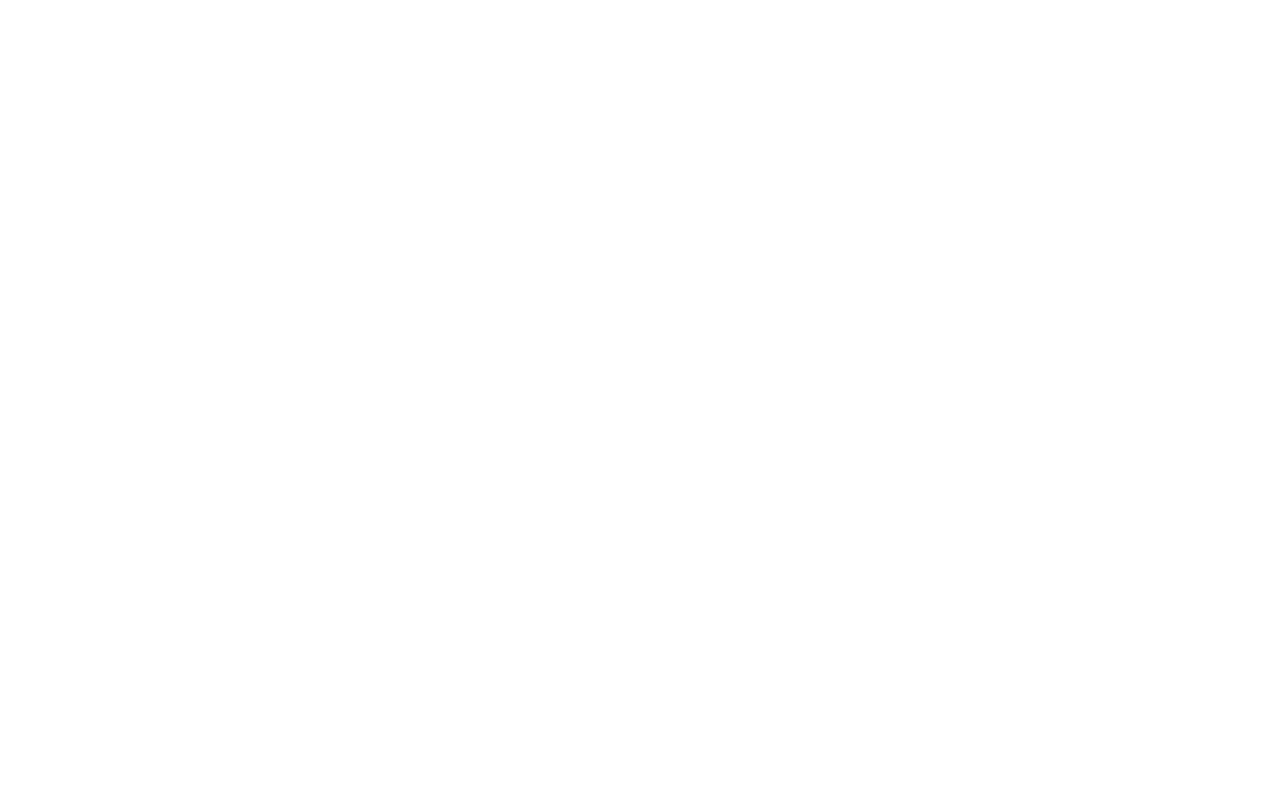
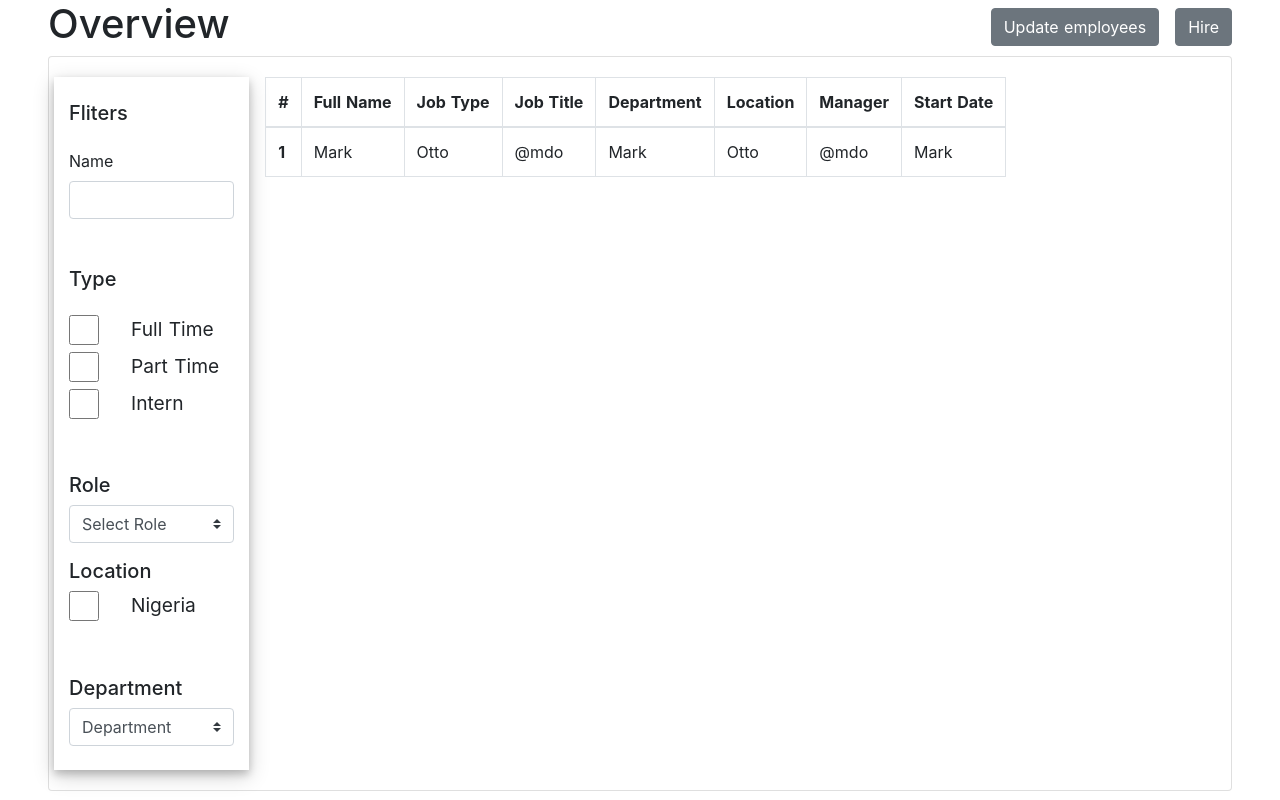
Before and after one commit to henrylutina/hamlet, a Nuxt app: page /allEmployees in a window 1280 px wide. Before the commit this address had no page. Built offline with nearby package versions, Linux system fonts and the light colour scheme.

Commit message:
first commit

```diff
--- a/nuxt.config.js
+++ b/nuxt.config.js
@@ -22,7 +22,8 @@
       { hid: 'description', name: 'description', content: process.env.npm_package_description || '' }
     ],
     link: [
-      { rel: 'icon', type: 'image/x-icon', href: '/favicon.ico' }
+      { rel: 'icon', type: 'image/x-icon', href: '/favicon.ico' },
+      { rel: 'stylesheet', href: 'https://stackpath.bootstrapcdn.com/font-awesome/4.7.0/css/font-awesome.min.css' },
     ]
   },
   /*
--- /dev/null
+++ b/pages/allEmployees.vue
@@ -0,0 +1,135 @@
+<template>
+    <div class="pr-5 pl-5">
+            <div class="row borderShow">
+                <div class="col-sm-3">
+                    <h1>Overview</h1>
+                </div>
+                <div class="col-sm-9 pt-2">
+                    <div class="float-right">
+                         <div class="btn btn-secondary">Update employees</div>
+                        <div class="btn btn-secondary l-left">Hire</div>
+                    </div>
+
+                </div>
+            </div>
+            <div class="card">
+                <div class="card-body">
+                    <div class="row">
+                        <div class="col-sm-2 pt-4 pb-4 add-border">
+                            <h5>Fliters</h5>
+                            <label class="mt-3">Name</label>
+                            <input type="search" class="form-control" name="" id="">
+
+                            <h5 class="mt-5">Type</h5>
+                            <div class="d-flex mt-4">
+                                <div>
+                                    <input type="checkbox" name="" class="" id="">
+                                </div>
+                                <div class="l-left-1">
+                                    <label class="check-1">Full Time</label>
+                                </div>
+                            </div>
+                             <div class="d-flex">
+                                <div>
+                                    <input type="checkbox" name="" class="" id="">
+                                </div>
+                                <div class="l-left-1">
+                                    <label class="check-1">Part Time</label>
+                                </div>
+                            </div>
+                             <div class="d-flex">
+                                <div>
+                                    <input type="checkbox" name="" class="" id="">
+                                </div>
+                                <div class="l-left-1">
+                                    <label class="check-1">Intern</label>
+                                </div>
+                            </div>
+
+                             <h5 class="mt-5">Role</h5>
+                             <select
+                                class="custom-select increase_height" name>
+                                <option value selected disabled>Select Role</option>
+                                <option value="OND">Senior Back-end Dev</option>
+                                <option value="HND">Front-end Inter</option>
+                                </select>
+
+                                 <h5 class="mt-3">Location</h5>
+                                 <div class="d-flex">
+                                <div>
+                                    <input type="checkbox" name="" class="" id="">
+                                </div>
+                                <div class="l-left-1">
+                                    <label class="check-1">Nigeria</label>
+                                </div>
+                            </div>
+
+                            <h5 class="mt-5">Department</h5>
+                             <select
+                                class="custom-select increase_height" name>
+                                <option value selected disabled>Department</option>
+                                <option value="OND">VR</option>
+                                <option value="HND">Jiggle</option>
+                                </select>
+                        </div>
+
+                        <div class="col-sm-10 pl-3">
+                            <table class="table table-responsive table-bordered table-hover border-0">
+                            <thead>
+                                <tr>
+                                <th scope="col">#</th>
+                                <th scope="col">Full Name</th>
+                                <th scope="col">Job Type</th>
+                                <th scope="col">Job Title</th>
+                                <th scope="col">Department</th>
+                                <th scope="col">Location</th>
+                                <th scope="col">Manager</th>
+                                <th scope="col">Start Date</th>
+                                </tr>
+                            </thead>
+                            <tbody>
+                                <tr>
+                                <th scope="row">1</th>
+                                <td>Mark</td>
+                                <td>Otto</td>
+                                <td>@mdo</td>
+                                <td>Mark</td>
+                                <td>Otto</td>
+                                <td>@mdo</td>
+                                <td>Mark</td>
+                                </tr>
+                            </tbody>
+                            </table>
+                        </div>
+                    </div>
+
+                </div>
+            </div>
+        </div>
+</template>
+
+<style scoped>
+    *{
+        box-sizing: border-box;
+    }
+    .l-left{
+        margin-left: 1rem !important;
+    }
+    .borderShow{
+        border: .1px thick #000000 !important;
+    }
+    .l-left-1{
+        margin-left: 2rem !important;
+    }
+    input[type = checkbox]{
+        width: 30px;
+        height: 30px;
+    }
+    .check-1{
+        font-size: 1.2rem;
+    }
+    .add-border{
+        /* border: 1px solid #000000 !important; */
+        box-shadow: 0 4px 8px 0 rgba(0, 0, 0, 0.2), 0 6px 20px 0 rgba(0, 0, 0, 0.19) !important;
+    }
+</style>
--- a/pages/dashboard.vue
+++ b/pages/dashboard.vue
@@ -0,0 +1,94 @@
+<template>
+    <div class="big-nav">
+        <div class="container">
+           <div class="row  bg-color">
+               <div class="col-sm-3">
+                  <div class="box-logo">
+                      HR Department
+                  </div>
+                  <h4 class="text-center mt-2">Start Innovation Hub</h4>
+               </div>
+               <div class="col-sm-7">
+                   <h2>Hello, Admin</h2>
+                   <h6 class="mt-4">Welcome, Thanks for choosing us</h6>
+                   <p class="mt-4">Task!</p>
+                   <div class="border-admin">
+                       Design a new landing page for elaxx
+                   </div>
+                   <!-- Add user / list of users -->
+                   <div class="d-flex">
+                       <div>
+                           <div class="circle-name"><i class="fa fa-plus"></i></div>
+                       </div>
+                       <div>
+                           <div class="circle-name-1 ml-2">
+                                <nuxt-link to="/allEmployees">......</nuxt-link>
+                           </div>
+
+                       </div>
+                   </div>
+               </div>
+           </div>
+        </div>
+    </div>
+</template>
+
+<style scoped>
+*{
+    box-sizing: border-box;
+}
+.big-nav{
+    background-color: rgb(192, 192, 192, 0.2) !important;
+    height: 100vh;
+}
+.bg-color{
+    /* margin: 0 5rem 0 0 !important; */
+    padding: 10rem 2rem 5rem 2rem;
+}
+.box-logo{
+    padding: 4.5rem;
+    border: 1px solid #64a2ff;
+    color: #000000;
+    background-color: rgb(255,255,255);
+    text-align: center;
+}
+.border-admin{
+    /* border: 1px solid #000000; */
+    border-left: 2px solid #64a2ff !important ;
+    padding: 1rem;
+    background-color: #FFFFFF;
+    font-weight: bold;
+}
+.circle-name{
+    margin-top: 3rem;
+    padding: 1rem;
+    /* border: 1px solid red; */
+    background-color: orangered;
+    width: 100px;
+    height: 100px;
+    text-align: center;
+    border-radius: 50%;
+    color: #FFFFFF;
+    font-size: 1.5rem;
+    line-height: 4rem;
+}
+.circle-name-1{
+    margin-top: 3rem;
+    padding: 1rem;
+    /* border: 1px solid red; */
+    background-color: #64a2ff;
+    width: 100px;
+    height: 100px;
+    text-align: center;
+    border-radius: 50%;
+    color: #FFFFFF;
+    font-size: 1.5rem;
+    line-height: 4rem;
+}
+a{
+    color: #FFFFFF !important;
+}
+a:hover{
+   text-decoration: none !important;
+}
+</style>
```
